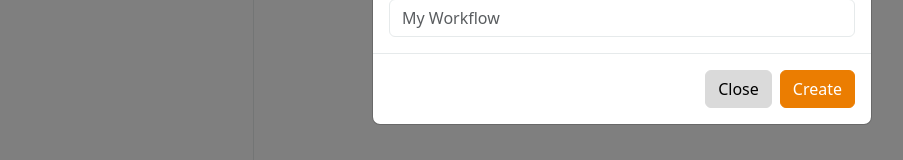
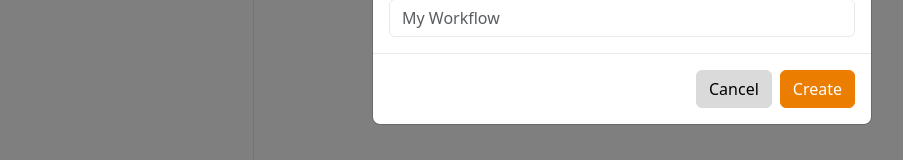
Before and after one commit to Metavault-Software/metavault-ui, a Vue app: page / in a window 1280 px wide. Both pictures are taken after a click on the button "Create Workflow". Shown: the part 394-554 px from the top of the page, without its empty margins (18-921 px from the left). Built offline with nearby package versions, Linux system fonts and the light colour scheme.

Commit message:
Changes close button name  to cancel

```diff
--- a/src/components/Modals/CreateWorkflowModal.vue
+++ b/src/components/Modals/CreateWorkflowModal.vue
@@ -41,7 +41,7 @@
             class="btn btn-secondary"
             data-bs-dismiss="modal"
           >
-            Close
+            Cancel
           </button>
           <button
             type="button"
```
